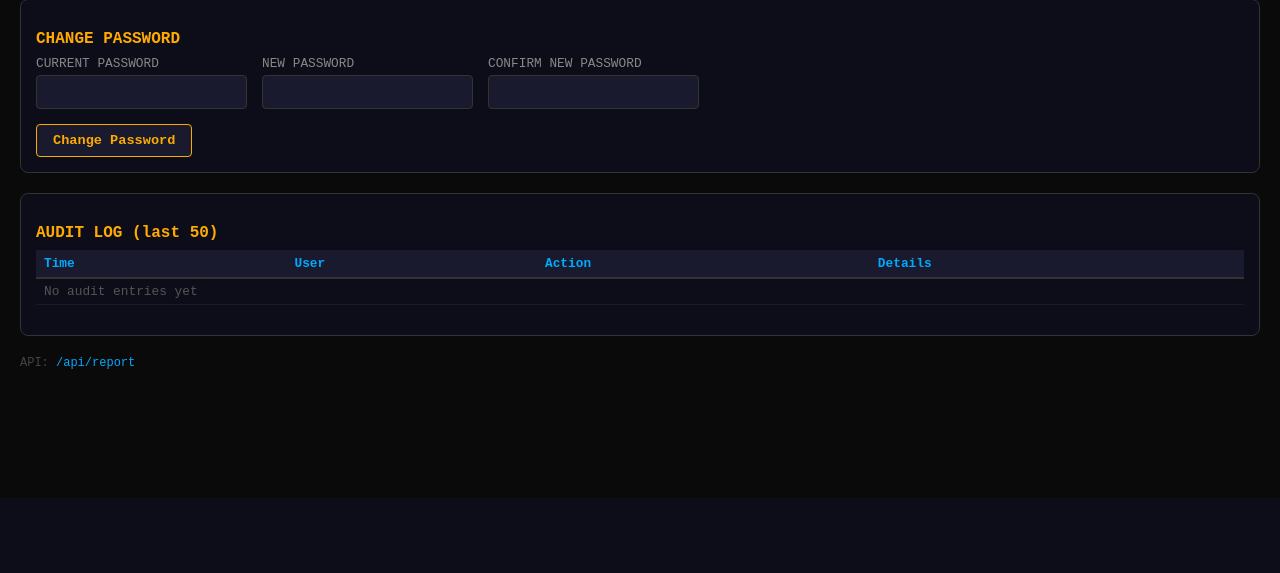
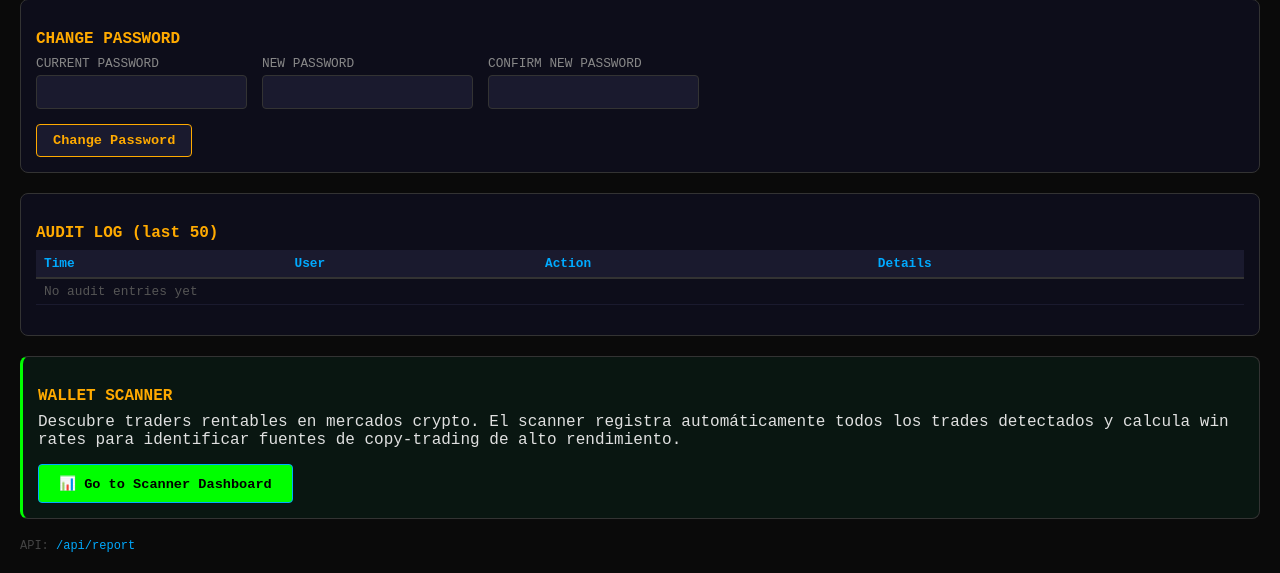
Before and after one commit to dignitasjota/polybot, a Python web app: template src/templates/panel/settings.html in a window 1280 px wide. Shown: the part 302-875 px from the top of the page. Before the commit the page ends 800 px from the top, so only its background shows below. Run offline with Jinja, Linux system fonts and the light colour scheme; the template is opened without the code that fills it, so the values that code supplies are empty.

Commit message:
Ajustes en scanner dashboard y settings
- Remover auto-refresh (30s) del scanner — recarga manual es suficiente
- Agregar link al scanner en página de Settings
  * Nueva sección "WALLET SCANNER" con botón de acceso
  * Ubicado después de "AUDIT LOG"

Co-Authored-By: Claude Opus 4.6 <noreply@anthropic.com>

```diff
--- a/src/templates/panel/settings.html
+++ b/src/templates/panel/settings.html
@@ -109,4 +109,15 @@
         </tbody>
     </table>
 </div>
+
+{# Scanner Link #}
+<div class="section" style="background: rgba(0,255,150, 0.05); border-left: 3px solid #0f0;">
+    <h3>WALLET SCANNER</h3>
+    <p class="desc" style="margin-bottom:15px;">
+        Descubre traders rentables en mercados crypto. El scanner registra automáticamente todos los trades detectados y calcula win rates para identificar fuentes de copy-trading de alto rendimiento.
+    </p>
+    <a href="/scanner" class="btn btn-primary" style="display:inline-block;background:#0f0;color:#000;padding:10px 20px;border-radius:4px;font-weight:bold;text-decoration:none;">
+        📊 Go to Scanner Dashboard
+    </a>
+</div>
 {% endblock %}
--- a/src/templates/scanner.html
+++ b/src/templates/scanner.html
@@ -2,7 +2,6 @@
 {% block title %}Wallet Scanner — Polymarket Bot{% endblock %}
 
 {% block extra_head %}
-<meta http-equiv="refresh" content="30">
 <style>
 .scanner-info {
     background: rgba(0,255,150, 0.05);
```
